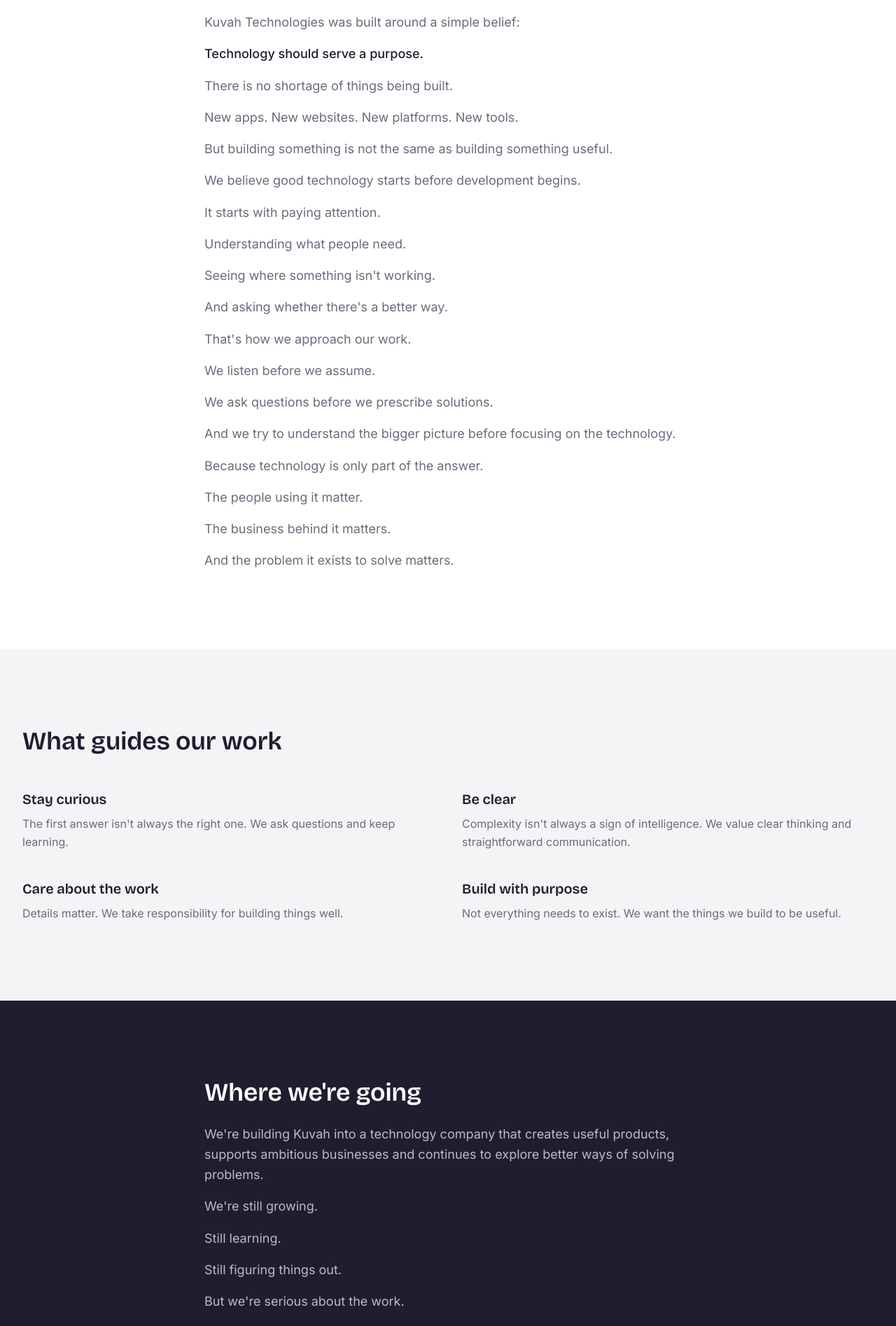
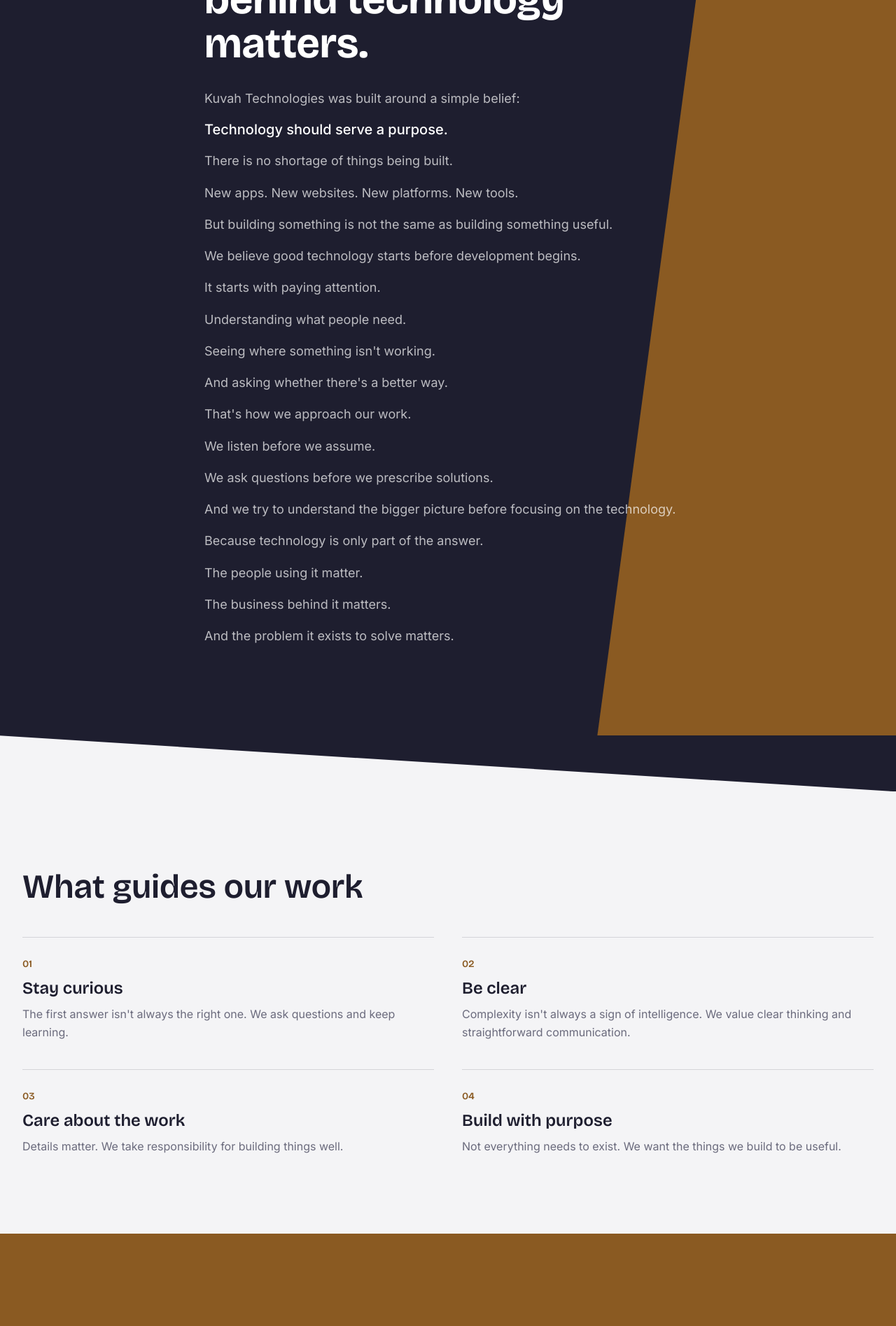
Before and after one commit to Favour-Yusuf/Kuvah, a Next.js app: page /about in a window 1280 px wide. Shown: the part 300-2195 px from the top of the page at 70% size. Built offline with nearby package versions, Linux system fonts and the light colour scheme.

Commit message:
feat: redesign About as an immersive dark-to-warm brand moment

```diff
--- a/app/about/page.tsx
+++ b/app/about/page.tsx
@@ -1,5 +1,6 @@
 import type { Metadata } from "next";
 import { Container } from "@/components/ui/Container";
+import { SectionDivider } from "@/components/ui/SectionDivider";
 
 export const metadata: Metadata = {
   title: "About",
@@ -28,14 +29,15 @@ const VALUES = [
 export default function AboutPage() {
   return (
     <>
-      <section className="bg-paper py-20 sm:py-28">
-        <Container width="narrow">
-          <h1 className="font-display text-4xl font-semibold text-ink sm:text-5xl">
+      <section className="relative overflow-hidden bg-ink py-24 text-paper sm:py-32">
+        <div className="pointer-events-none absolute inset-y-0 right-0 w-1/3 bg-topaz-deep [clip-path:polygon(40%_0,100%_0,100%_100%,0_100%)]" />
+        <Container width="narrow" className="relative">
+          <h1 className="font-display text-4xl font-bold leading-[1.05] sm:text-6xl">
             We believe the work behind technology matters.
           </h1>
-          <div className="mt-8 space-y-4 text-lg leading-relaxed text-ink-muted">
+          <div className="mt-8 space-y-4 text-lg leading-relaxed text-paper/70">
             <p>Kuvah Technologies was built around a simple belief:</p>
-            <p className="font-medium text-ink">Technology should serve a purpose.</p>
+            <p className="text-xl font-medium text-paper">Technology should serve a purpose.</p>
             <p>There is no shortage of things being built.</p>
             <p>New apps. New websites. New platforms. New tools.</p>
             <p>But building something is not the same as building something useful.</p>
@@ -56,15 +58,20 @@ export default function AboutPage() {
         </Container>
       </section>
 
+      <SectionDivider from="bg-ink" to="bg-mist" />
+
       <section className="bg-mist py-20 sm:py-28">
         <Container>
-          <h2 className="font-display text-3xl font-semibold text-ink sm:text-4xl">
+          <h2 className="font-display text-3xl font-semibold text-ink sm:text-5xl">
             What guides our work
           </h2>
           <div className="mt-12 grid gap-10 sm:grid-cols-2">
-            {VALUES.map((value) => (
-              <div key={value.name}>
-                <h3 className="font-display text-xl font-semibold text-ink">{value.name}</h3>
+            {VALUES.map((value, index) => (
+              <div key={value.name} className="border-t border-ink/15 pt-6">
+                <span className="font-display text-sm font-semibold text-topaz-deep">
+                  {String(index + 1).padStart(2, "0")}
+                </span>
+                <h3 className="mt-2 font-display text-2xl font-semibold text-ink">{value.name}</h3>
                 <p className="mt-2 text-base leading-relaxed text-ink-muted">{value.body}</p>
               </div>
             ))}
@@ -72,10 +79,12 @@ export default function AboutPage() {
         </Container>
       </section>
 
-      <section className="bg-ink py-20 text-paper sm:py-28">
+      <section className="bg-topaz-deep py-24 text-paper sm:py-32">
         <Container width="narrow">
-          <h2 className="font-display text-3xl font-semibold sm:text-4xl">Where we&apos;re going</h2>
-          <div className="mt-6 space-y-4 text-lg leading-relaxed text-paper/70">
+          <h2 className="font-display text-4xl font-bold leading-[1.05] sm:text-6xl">
+            Where we&apos;re going
+          </h2>
+          <div className="mt-6 space-y-4 text-lg leading-relaxed text-paper/80">
             <p>
               We&apos;re building Kuvah into a technology company that creates useful products,
               supports ambitious businesses and continues to explore better ways of solving
@@ -85,7 +94,7 @@ export default function AboutPage() {
             <p>Still learning.</p>
             <p>Still figuring things out.</p>
             <p>But we&apos;re serious about the work.</p>
-            <p className="font-medium text-paper">And we&apos;re just getting started.</p>
+            <p className="text-xl font-medium text-paper">And we&apos;re just getting started.</p>
           </div>
         </Container>
       </section>
--- a/components/home/AboutTeaser.tsx
+++ b/components/home/AboutTeaser.tsx
@@ -4,13 +4,13 @@ import { Reveal } from "@/components/ui/Reveal";
 
 export function AboutTeaser() {
   return (
-    <section className="bg-ink py-20 text-paper sm:py-28">
+    <section className="bg-ink py-24 text-paper sm:py-32">
       <Container width="narrow">
         <Reveal>
-          <h2 className="font-display text-3xl font-semibold sm:text-4xl">
+          <h2 className="font-display text-4xl font-bold leading-[1.05] sm:text-6xl">
             We didn&apos;t start Kuvah because the world needed another technology company.
           </h2>
-          <div className="mt-6 space-y-4 text-lg leading-relaxed text-paper/70">
+          <div className="mt-8 max-w-2xl space-y-4 text-lg leading-relaxed text-paper/70">
             <p>Technology is everywhere.</p>
             <p>But useful technology is still difficult to build.</p>
             <p>
```
